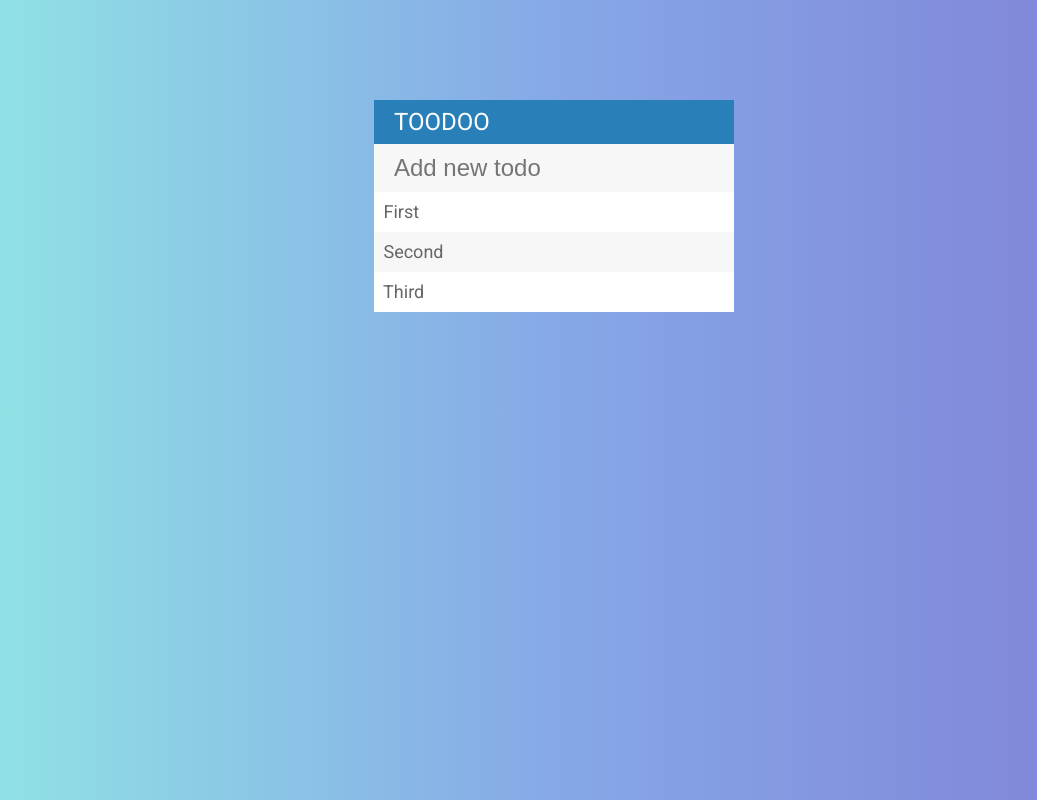
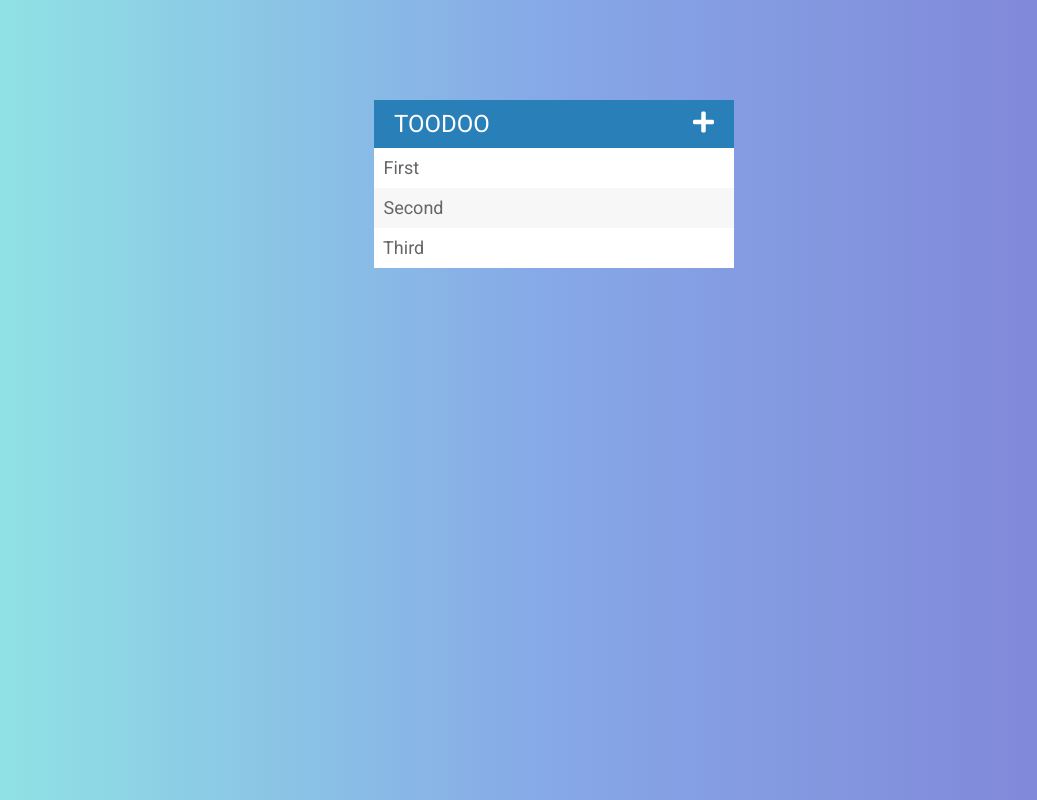
Before and after one commit to TheSamehMagdy/Toodoo, a plain HTML site: page index.html in a window 1280 px wide. Shown: the whole page, without its empty margins (86-1123 px from the left). Drawn offline with nearby package versions, Linux system fonts and the light colour scheme.

Commit message:
Add input toggle

```diff
--- a/index.html
+++ b/index.html
@@ -10,7 +10,7 @@
 </head>
 <body>
 	<div id="container">
-		<h1>Toodoo</h1>
+		<h1>Toodoo <span id="inputToggle"><i class="fas fa-plus"></i></span></h1>
 		<input type="text" placeholder="Add new todo">
 		<ul>
 			<li><span><i class="fas fa-trash"></i></span> First</li>
--- a/script.js
+++ b/script.js
@@ -18,6 +18,11 @@ $("input[type=text]").on("keypress", function(event){
 		//Clear the input
 		$(this).val("");
 		//Add new todo
-		$("ul").append('<li><span><i class="fas fa-trash"></i></span> ' + newTodo + '</li>');
+		$("ul").append("<li><span><i class='fas fa-trash'></i></span> " + newTodo + "</li>");
 	};
 })
+
+//Toggle input when plus sign is clicked
+$("#inputToggle").on("click", function() {
+	$("input[type=text]").fadeToggle();
+});
--- a/styles.css
+++ b/styles.css
@@ -17,7 +17,6 @@ h1 {
 	font-weight: normal;
 	font-size: 24px;
 	text-transform: uppercase;
-	line-height: 100%
 }
 input[type="text"] {
 	width: 100%;
@@ -28,6 +27,7 @@ input[type="text"] {
 	color: #75757e;
 	border: none;
 	font-size: 24px;
+	display: none;
 }
 
 input[type="text"]:focus {
@@ -72,3 +72,6 @@ li:hover span {
 	width: 40px;
 	opacity: 1;
 }
+.fa-plus {
+	float: right;
+}
```
